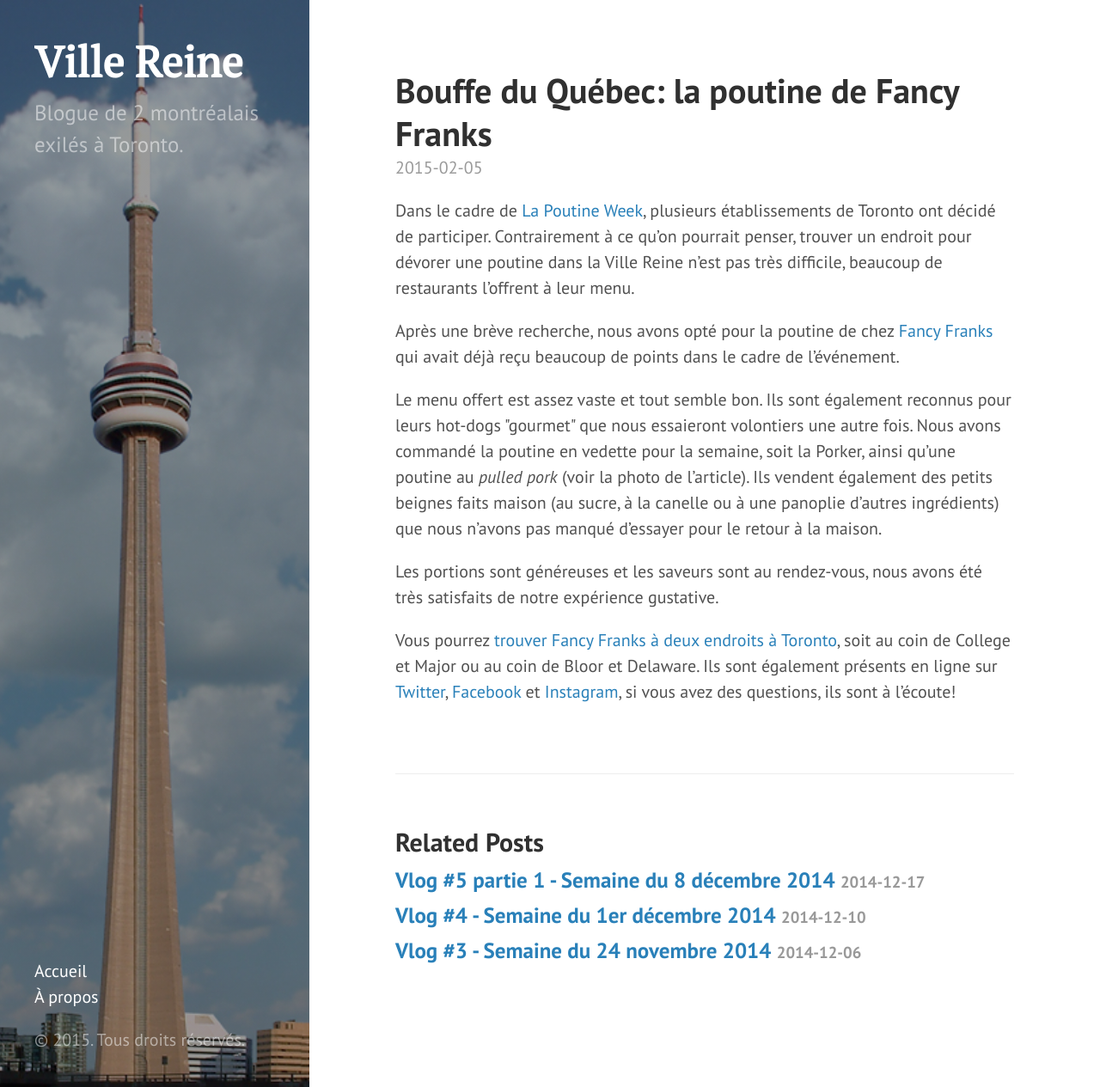
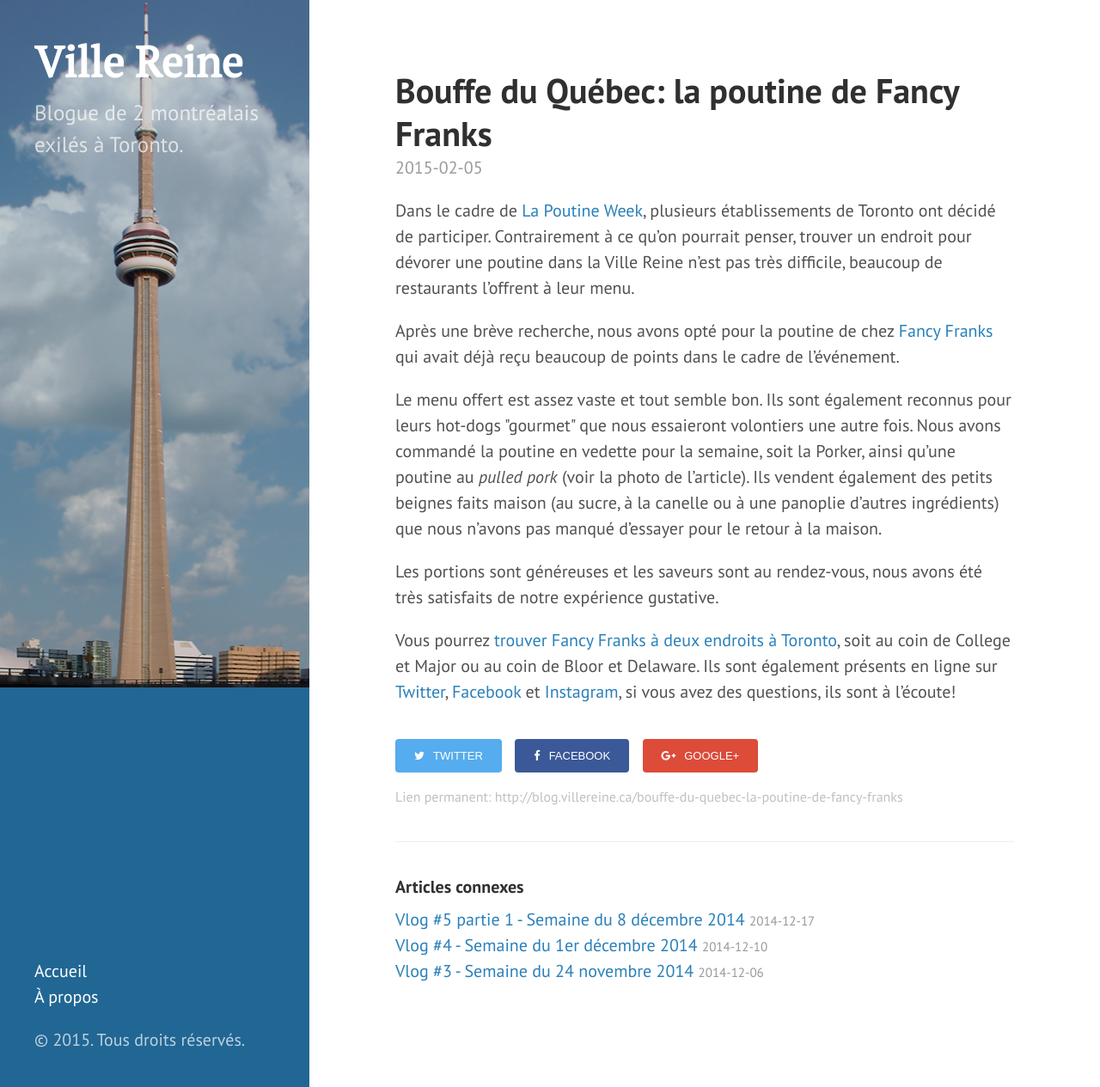
Before and after one commit to mmebonheur/villereine.github.io, a Jekyll site: the page built from _posts/2015-02-05-bouffe-du-quebec-la-poutine-de-fancy-franks.md, in a window 1280 px wide and 1265 px high. Shown: the whole window at 86% size. Built offline with Jekyll 4.4.1, drawn with Linux system fonts in a browser that asks for light colours; nearby versions of some CDN libraries; Markdown is read by kramdown in place of the engine named in the settings; comment, search, counter and statistics services are not loaded.

Commit message:
Added sharing links at the bottom of posts

```diff
--- a/_config.yml
+++ b/_config.yml
@@ -9,7 +9,7 @@
 title:            Ville Reine
 tagline:          'Blogue de 2 montréalais exilés à Toronto'
 description:      'Blogue de 2 montréalais exilés à Toronto.'
-url:              http://hyde.getpoole.com
+url:              http://blog.villereine.ca
 
 author:
   name:           'Michel Billard'
--- a/_includes/head.html
+++ b/_includes/head.html
@@ -14,10 +14,9 @@
   </title>
 
   <!-- CSS -->
-  <link rel="stylesheet" href="/public/css/poole.css">
-  <link rel="stylesheet" href="/public/css/syntax.css">
-  <link rel="stylesheet" href="/public/css/hyde.css">
+  <link rel="stylesheet" href="/public/css/styles.css">
   <link rel="stylesheet" href="http://fonts.googleapis.com/css?family=PT+Sans:400,400italic,700|PT+Serif">
+  <link rel="stylesheet" href="//maxcdn.bootstrapcdn.com/font-awesome/4.3.0/css/font-awesome.min.css">
 
   <!-- Icons -->
   <!-- <link rel="apple-touch-icon-precomposed" sizes="144x144" href="/public/apple-touch-icon-144-precomposed.png">
--- a/_layouts/post.html
+++ b/_layouts/post.html
@@ -8,18 +8,44 @@
   {{ content }}
 </div>
 
+<div class="sharing">
+  <a href="http://twitter.com/share?text={{ page.title | replace:' ','%20' | replace:':','%3A' }}&amp;url={{ site.url }}{{ page.url }}" onclick="window.open(this.href, 'twitter-share', 'width=550,height=235');return false;" class="btn btn-twitter"><i class="fa fa-twitter"></i>Twitter</a>
+
+  <a href="https://www.facebook.com/sharer/sharer.php?u={{ site.url }}{{ page.url }}" onclick="window.open(this.href, 'facebook-share','width=580,height=296');return false;" class="btn btn-facebook"><i class="fa fa-facebook"></i>Facebook</a>
+
+  <a href="https://plus.google.com/share?url={{ site.url }}{{ page.url }}" onclick="window.open(this.href, 'google-plus-share', 'width=490,height=530');return false;" class="btn btn-google"><i class="fa fa-google-plus"></i>Google+</a>
+
+  <p class="permalink">
+    Lien permanent: <a href="{{ site.url }}{{ page.url }}">{{ site.url }}{{ page.url }}</a>
+  </p>
+</div>
+
 <div class="related">
-  <h2>Related Posts</h2>
+  <h4>Articles connexes</h2>
   <ul class="related-posts">
     {% for post in site.related_posts limit:3 %}
       <li>
-        <h3>
-          <a href="{{ post.url }}">
-            {{ post.title }}
-            <small>{{ post.date | date: "%Y-%m-%d" }}</small>
-          </a>
-        </h3>
+        <a href="{{ post.url }}">
+          {{ post.title }}
+          <small>{{ post.date | date: "%Y-%m-%d" }}</small>
+        </a>
       </li>
     {% endfor %}
   </ul>
 </div>
+
+<div class="comments">
+  <div id="disqus_thread"></div>
+  <script type="text/javascript">
+      /* * * CONFIGURATION VARIABLES * * */
+      var disqus_shortname = 'villereine';
+
+      /* * * DON'T EDIT BELOW THIS LINE * * */
+      (function() {
+          var dsq = document.createElement('script'); dsq.type = 'text/javascript'; dsq.async = true;
+          dsq.src = '//' + disqus_shortname + '.disqus.com/embed.js';
+          (document.getElementsByTagName('head')[0] || document.getElementsByTagName('body')[0]).appendChild(dsq);
+      })();
+  </script>
+  <noscript>Please enable JavaScript to view the <a href="https://disqus.com/?ref_noscript" rel="nofollow">comments powered by Disqus.</a></noscript>
+</div>
--- /dev/null
+++ b/public/css/styles.scss
@@ -0,0 +1,142 @@
+---
+---
+
+@import "poole";
+@import "syntax";
+@import "hyde";
+
+// Sidebar
+// --------------
+
+.sidebar {
+  color: rgba(255,255,255,.7);
+  background: linear-gradient(rgba(0, 0, 0, 0.2), rgba(0, 0, 0, 0.2)), url("/images/Toronto's_CN_Tower.jpg") center top no-repeat;
+}
+
+// Post
+// --------
+
+.post {
+  margin-bottom: 2em;
+}
+
+.sharing {
+  margin-bottom: 2em;
+
+  .permalink {
+    margin-top: 1em;
+    font-size: 0.8em;
+
+    &, a {
+      color: #c0c0c0;
+      text-decoration: none;
+    }
+  }
+}
+
+.related {
+  padding-top: 1rem;
+  padding-bottom: 1rem;
+}
+
+// Buttons
+// --------------
+
+.btn {
+  display:inline-block;
+  font:400 13px Montserrat,Arial,Sans-Serif;
+  padding:12px 32px;
+  background:#dc5034;
+  color:#fff;
+  text-transform:uppercase;
+  -webkit-border-radius:4px;
+  -moz-border-radius:4px;
+  -ms-border-radius:4px;
+  -o-border-radius:4px;
+  border-radius:4px;
+  -webkit-transition:background .2s ease-out;
+  -moz-transition:background .2s ease-out;
+  -o-transition:background .2s ease-out;
+  transition:background .2s ease-out}.btn i {
+  color:#fff;
+  margin:0 10px 0 0;
+}
+.theme-base-belize .content .btn {
+  color: white;
+  text-decoration: none;
+}
+.btn.orange {
+  background:#dc5034;
+  color:#fff;
+}
+.btn.orange:hover {
+  background:#bb4730;
+}
+.btn.btn-twitter {
+  background:#55acee;
+  color:#fff;
+  margin-right:10px;
+  padding:12px 22px;
+}
+.btn.btn-twitter:hover {
+  background:#2795e9;
+}
+.btn.btn-facebook {
+  background:#3b5998;
+  color:#fff;
+  margin-right:10px;
+  padding:12px 22px;
+}
+.btn.btn-facebook:hover {
+  background:#2d4373
+}
+.btn.btn-google {
+  background:#dd4b39;
+  color:#fff;margin-right:10px;padding:12px 22px;
+}
+.btn.btn-google:hover {
+  background:#c23321;
+}
+.btn-outline {
+  display:inline-block;
+  font:400 13px Montserrat,Arial,Sans-Serif;
+  padding:12px 20px;
+  color:#c6c8c8;
+  border:1px solid #edf0f1;
+  text-transform:uppercase;
+  -webkit-border-radius:4px;
+  -moz-border-radius:4px;
+  -ms-border-radius:4px;
+  -o-border-radius:4px;
+  border-radius:4px;
+  -webkit-transition:border .2s ease-out,color .2s ease-out,background .2s ease-out;
+  -moz-transition:border .2s ease-out,color .2s ease-out,background .2s ease-out;
+  -o-transition:border .2s ease-out,color .2s ease-out,background .2s ease-out;
+  transition:border .2s ease-out,color .2s ease-out,background .2s ease-out
+}
+.btn-outline i {
+  color:#c6c8c8;
+  margin-right:10px;
+}
+.btn-outline.wide {
+  padding:12px 26px;
+}
+.btn-outline.thin {
+  padding:12px 16px;
+}
+.btn-outline.dark {
+  color:#c6c8c8;
+  border-color:#c6c8c8;
+}
+.btn-outline.active {
+  background:#ecedee;
+  border-color:#ecedee;
+  color:#3e4041;
+}
+.btn-outline:hover {
+  border-color:#c6c8c8;
+  color:#dc5034;
+}
+.btn-outline:hover i {
+  color:#dc5034;
+}
```
Also changed, not shown: _sass/hyde.scss (renamed from public/css/hyde.css), _sass/poole.scss (renamed from public/css/poole.css), _sass/syntax.scss (renamed from public/css/syntax.css), 1 other file.
